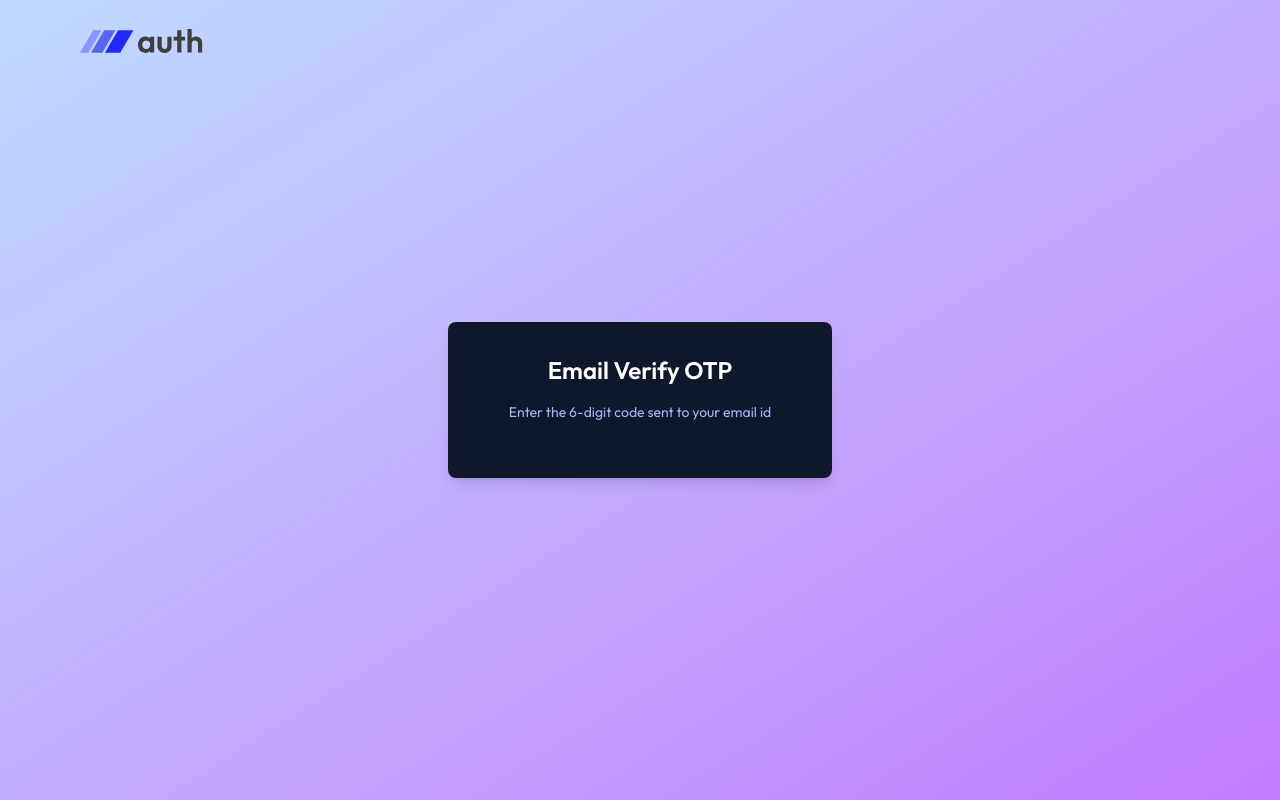
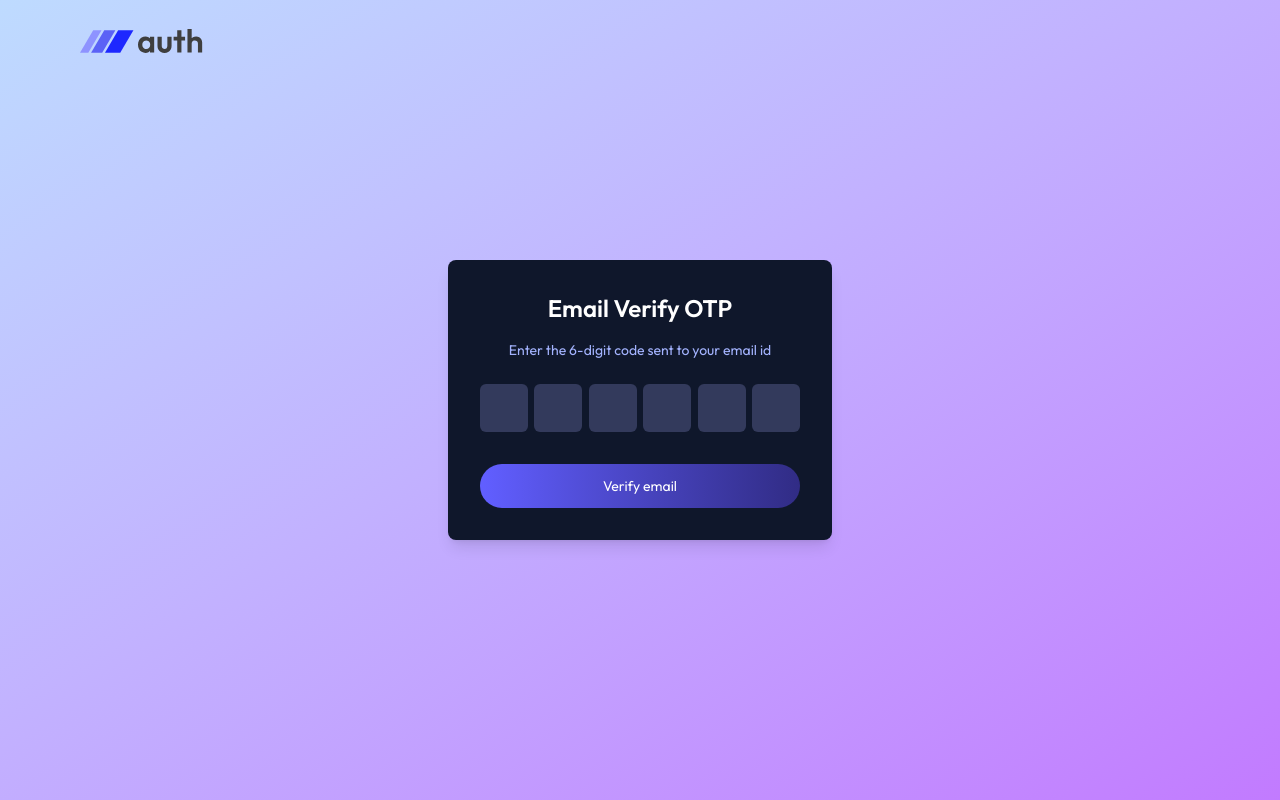
Before and after one commit to ALEX208z/MERN-Auth, a React (Vite) app in the folder client/: page /email-verify in a window 1280 px wide. Built offline with nearby package versions, Linux system fonts and the light colour scheme; no server answers.

Commit message:
feat: enhance email verification component with input handling and paste functionality

```diff
--- a/client/src/pages/EmailVerify.jsx
+++ b/client/src/pages/EmailVerify.jsx
@@ -3,11 +3,39 @@ import { assets } from "../assets/assets";
 import { useNavigate  } from "react-router-dom";
 
 const EmailVerify = () => {
+
+  const navigate = useNavigate();
+
+  const inputRefs = React.useRef([])
+
+  const handleInput = (e, index) => {
+    if(e.target.value.length > 0 && index < inputRefs.current.length - 1) {
+      inputRefs.current[index + 1].focus();
+    }
+  }
+
+  const handleKeyDown = (e, index) => {
+    if(e.key === 'Backspace' && e.target.value === '' && index > 0) {
+      inputRefs.current[index - 1].focus();
+    }
+  }
+
+  const handlePaste = (e) => {
+    e.preventDefault() // ✅ stops browser from pasting into just one input
+    const paste = e.clipboardData.getData('text')
+    const pasteArray = paste.split('');
+    pasteArray.forEach((char, index) => {
+      if (inputRefs.current[index]) {
+        inputRefs.current[index].value = char;
+      }
+    })
+  }
+
   return (
     <div className="flex items-center justify-center min-h-screen bg-linear-to-br from-blue-200 to-purple-400">
       {/* <h1>Email Verify</h1> */}
       <img
-        onClick={() => useNavigate ("/")}
+        onClick={() => navigate ("/")}
         className="absolute left-5 sm:left-20 top-5 w-28 sm:w-32 cursor-pointer"
         src={assets.logo}
         alt=""
@@ -19,6 +47,15 @@ const EmailVerify = () => {
         <p className="text-center mb-6 text-indigo-300">
           Enter the 6-digit code sent to your email id
         </p>
+        <div className="flex justify-between mb-8" onPaste={handlePaste}>
+            {Array(6).fill(0).map((_, index) => (
+              <input type="text" maxLength='1' key={index} required className="w-12 h-12 bg-[#333A5C] text-white text-center text-xl rounded-md"
+              ref={e => inputRefs.current[index] = e}
+              onInput={(e) => handleInput(e, index)}
+              onKeyDown={(e) => handleKeyDown(e, index)}/>
+            ))}
+        </div>
+        <button className="w-full py-3 bg-linear-to-r from-indigo-500 to-indigo-900 text-white rounded-full">Verify email</button>
       </form>
     </div>
   );
```
